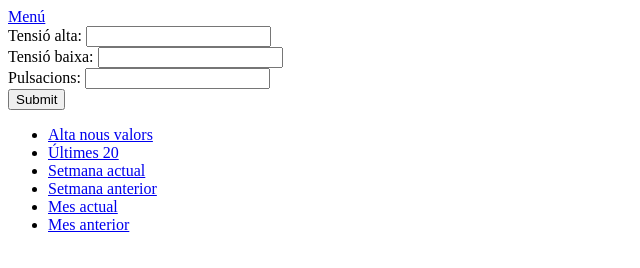
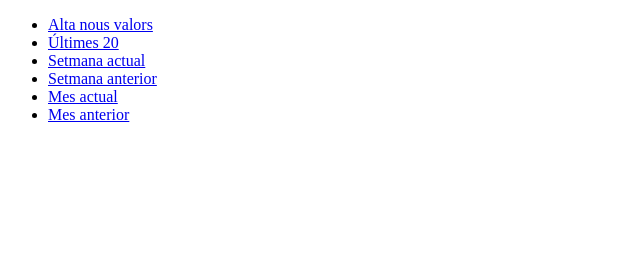
Before and after one commit to joan365/provaws, a website: page public/index.html in a window 1280 px wide. Shown: the whole page, without its empty margins (0-640 px from the left). Drawn offline with Linux system fonts and the light colour scheme.

Commit message:
Index.html depurat

```diff
--- a/public/index.html
+++ b/public/index.html
@@ -11,19 +11,7 @@
 
   </head>
 <body>
-      <nav><a href="#">Menú</a></nav>
-      <div id="altes">
-        <label for="talta">Tensió alta:</label>
-        <input type="text" id="talta" name="talta" value=""><br>
-        <label for="tbaixa">Tensió baixa:</label>
-        <input type="text" id="tbaixa" name="tbaixa" value=""><br>
-        <label for="pulse">Pulsacions:</label>
-        <input type="text" id="pulse" name="pulse" value=""><br>
-        <input type="submit" id="enviarAlta" value="Submit">
-        <div id="msg"></div>
-      </div>
-
-      <div id="menu">
+      <nav>
         <ul>
           <li name="alta"><a href="#">Alta nous valors</a></li>
           <li name="ultimes"><a href="#">Últimes 20</a></li>
@@ -32,9 +20,9 @@
           <li name="mes"><a href="#">Mes actual</a></li>
           <li name="mesA"><a href="#">Mes anterior</a></li>
         </ul>
-      </div>
+      </nav>
 
-      <div id="llistat"></div>
+      <div id="resultat"></div>
 </body>
 <!--script type="text/javascript" src="js/iniciadors.js"></script-->
 </html>
--- a/servidor.js
+++ b/servidor.js
@@ -14,5 +14,6 @@ const home = require('./rutes/home')
 app.use('/',home)
 
 //Activem el servidor
+//Inicar des de linia de comanaments amb: npm test
 app.listen(app.get('port'), app.get('host'), () =>
   console.log('Servdor en marxa a ', app.get('host'), ':', app.get('port')))
```
